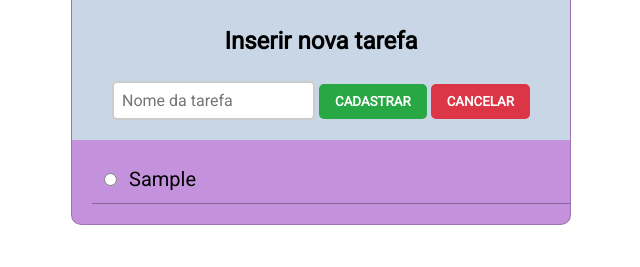
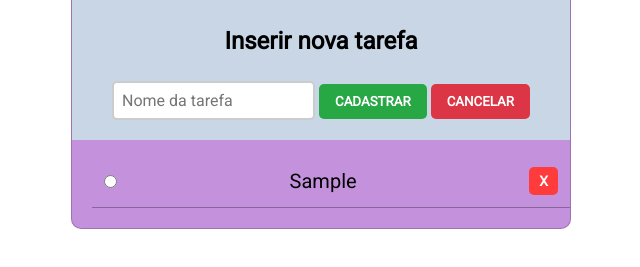
Before and after one commit to Lokatos/exerc-cio_jquery-EBAC, a plain HTML site: page index.html in a window 1280 px wide. Both pictures are taken after typing "Sample" into the empty fields and a click on the button "CADASTRAR". Shown: the part 237-504 px from the top of the page, without its empty margins (319-959 px from the left). Drawn offline with nearby package versions, Linux system fonts and the light colour scheme.

Commit message:
atualizado e deletando as trarefas

```diff
--- a/script.js
+++ b/script.js
@@ -1,35 +1,46 @@
 $(document).ready(function () {
-    // Captura o evento de envio do formulário
     $('form').on('submit', function (e) {
-        e.preventDefault(); // Evita que a página recarregue ao enviar
+        e.preventDefault();
 
-        const novaTarefa = $('#add-tarefa').val().trim(); // Pega o valor do input e remove espaços extras
+        const novaTarefa = $('#add-tarefa').val().trim();
 
         if (novaTarefa === '') {
-            $('#add-tarefa').addClass('erro'); // Se estiver vazio, adiciona classe de erro (deixa a borda vermelha)
+            $('#add-tarefa').addClass('erro');
             return;
         }
 
-        $('#add-tarefa').removeClass('erro'); // Remove a borda vermelha caso o campo esteja preenchido
+        $('#add-tarefa').removeClass('erro');
 
-        const novoItem = $('<li></li>'); // Cria um <li> para armazenar a tarefa
-        const novoInput = $('<input type="radio">'); // Cria um <input> do tipo radio
-        const novaLabel = $('<label></label>').text(novaTarefa); // Cria uma <label> com o nome da tarefa
+        const novoItem = $('<li></li>');
+        const novoInput = $('<input type="radio">');
+        const novaLabel = $('<label></label>').text(novaTarefa);
+        const botaoDeletar = $('<button class="botao-deletar">X</button>');
 
-        const idUnico = 'tarefa-' + Math.random().toString(36).slice(2, 9); // Gera um ID único para cada tarefa
+        const idUnico = 'tarefa-' + Math.random().toString(36).slice(2, 9);
         novoInput.attr('id', idUnico);
         novaLabel.attr('for', idUnico);
 
-        novoItem.append(novoInput, novaLabel);
+        novoItem.append(novoInput, novaLabel, botaoDeletar);
         $('#lista-tarefas').append(novoItem);
         $('#add-tarefa').val('');
+
+        // Evento para remover a tarefa ao clicar no botão de deletar
+        botaoDeletar.on('click', function () {
+            $(this).parent().remove();
+        });
+
+        // Evento para riscar a tarefa ao clicar no nome ou na bolinha
+        novaLabel.on('click', function () {
+            $(this).toggleClass('tarefa-concluida');
+        });
+
+        // Permitir que o clique no input também risque o texto
+        novoInput.on('change', function () {
+            $(this).next('label').toggleClass('tarefa-concluida');
+        });
     });
 
     $('form').on('reset', function () {
         $('#add-tarefa').removeClass('erro');
     });
-
-    $(document).on('change', 'input[type="radio"]', function () {
-        $(this).next('label').toggleClass('tarefa-concluida');
-    });
 });
--- a/style.css
+++ b/style.css
@@ -81,6 +81,7 @@ ul li {
     padding: 12px;
     display: flex;
     align-items: center;
+    justify-content: space-between;
     gap: 12px;
     cursor: pointer;
     transition: background 0.3s;
@@ -118,3 +119,20 @@ button:hover {
 .botao-cancelar:hover {
     background: #c82333;
 }
+
+.botao-deletar {
+    background: #ff3b3b;
+    border: none;
+    color: white;
+    padding: 6px 10px;
+    font-size: 14px;
+    font-weight: bold;
+    text-transform: uppercase;
+    border-radius: 5px;
+    cursor: pointer;
+    transition: background 0.3s ease-in-out;
+}
+
+.botao-deletar:hover {
+    background: #d32f2f;
+}
```
Also changed, not shown: index.html (+1 -0 lines).
